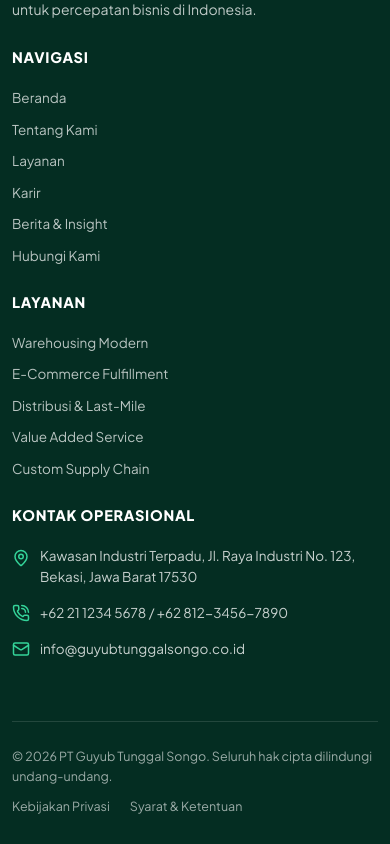
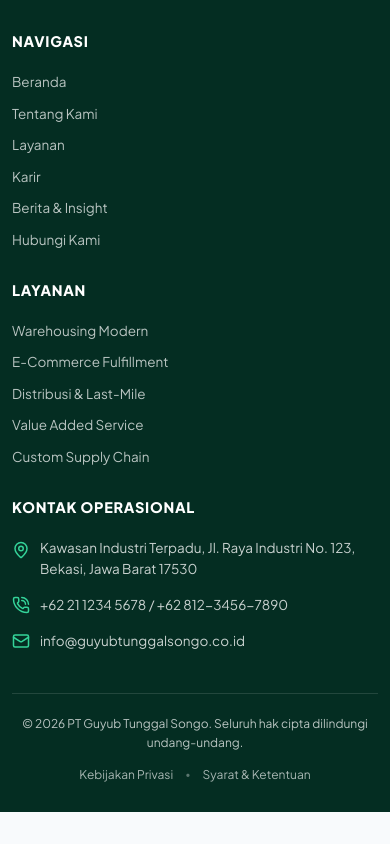
Before and after one commit to dhanielomarthinz-130/pt-guyub-tunggal-songo, a Next.js app: page / in a window 390 px wide. Shown: the part 4859-5703 px from the top of the page. After the commit the page ends 5671 px from the top, so only its background shows below. Built offline with nearby package versions, Linux system fonts and the light colour scheme.

Commit message:
Polish mobile footer layout, typography, and centered legal links

```diff
--- a/app/berita/page.tsx
+++ b/app/berita/page.tsx
@@ -173,8 +173,10 @@
       <footer className="site-footer">
         <div className="container">
           <div className="footer-bottom" style={{ borderTop: "none", paddingTop: 0 }}>
-            <span>© 2026 PT Guyub Tunggal Songo. Tim Publikasi & Riset Supply Chain.</span>
-            <span>Kawasan Industri Bekasi, Jawa Barat</span>
+            <span className="footer-copyright">© 2026 PT Guyub Tunggal Songo. Tim Publikasi & Riset Supply Chain.</span>
+            <div className="footer-legal-links">
+              <span className="footer-legal-link">Kawasan Industri Bekasi, Jawa Barat</span>
+            </div>
           </div>
         </div>
       </footer>
--- a/app/globals.css
+++ b/app/globals.css
@@ -873,9 +873,38 @@
   align-items: center;
   justify-content: space-between;
   gap: 16px;
-  font-size: 12.5px;
-  color: rgba(255, 255, 255, 0.6);
+  font-size: 13px;
+  color: rgba(255, 255, 255, 0.65);
   flex-wrap: wrap;
+}
+
+.footer-copyright {
+  font-size: 13px;
+  line-height: 1.5;
+  color: rgba(255, 255, 255, 0.72);
+}
+
+.footer-legal-links {
+  display: flex;
+  align-items: center;
+  gap: 16px;
+  flex-wrap: wrap;
+}
+
+.footer-legal-link {
+  font-size: 13px;
+  color: rgba(255, 255, 255, 0.65);
+  transition: color 0.2s ease;
+  cursor: pointer;
+}
+
+.footer-legal-link:hover {
+  color: #ffffff;
+}
+
+.footer-legal-divider {
+  color: rgba(255, 255, 255, 0.35);
+  font-size: 10px;
 }
 
 /* =========================================
@@ -1128,15 +1157,38 @@
     gap: 18px;
   }
 
+  .site-footer {
+    padding: 44px 0 28px;
+  }
+
   .footer-top {
     grid-template-columns: 1fr;
-    gap: 24px;
+    gap: 28px;
+    padding-bottom: 28px;
   }
 
   .footer-bottom {
     flex-direction: column;
-    align-items: flex-start;
-    gap: 10px;
+    align-items: center;
+    text-align: center;
+    gap: 12px;
+    padding-top: 20px;
+  }
+
+  .footer-copyright {
+    font-size: 12px;
+    line-height: 1.6;
+    text-align: center;
+    color: rgba(255, 255, 255, 0.72);
+  }
+
+  .footer-legal-links {
+    justify-content: center;
+    gap: 12px;
+  }
+
+  .footer-legal-link {
+    font-size: 12px;
   }
 
   .form-grid {
--- a/app/karir/page.tsx
+++ b/app/karir/page.tsx
@@ -252,8 +252,10 @@
       <footer className="site-footer">
         <div className="container">
           <div className="footer-bottom" style={{ borderTop: "none", paddingTop: 0 }}>
-            <span>© 2026 PT Guyub Tunggal Songo. Tim Rekrutmen & SDM.</span>
-            <span>Kawasan Industri Bekasi, Jawa Barat</span>
+            <span className="footer-copyright">© 2026 PT Guyub Tunggal Songo. Tim Rekrutmen & SDM.</span>
+            <div className="footer-legal-links">
+              <span className="footer-legal-link">Kawasan Industri Bekasi, Jawa Barat</span>
+            </div>
           </div>
         </div>
       </footer>
--- a/app/kontak/page.tsx
+++ b/app/kontak/page.tsx
@@ -188,8 +188,10 @@
       <footer className="site-footer">
         <div className="container">
           <div className="footer-bottom" style={{ borderTop: "none", paddingTop: 0 }}>
-            <span>© 2026 PT Guyub Tunggal Songo. All rights reserved.</span>
-            <span>Kawasan Industri Bekasi, Jawa Barat</span>
+            <span className="footer-copyright">© 2026 PT Guyub Tunggal Songo. All rights reserved.</span>
+            <div className="footer-legal-links">
+              <span className="footer-legal-link">Kawasan Industri Bekasi, Jawa Barat</span>
+            </div>
           </div>
         </div>
       </footer>
--- a/app/page.tsx
+++ b/app/page.tsx
@@ -444,10 +444,13 @@
           </div>
 
           <div className="footer-bottom">
-            <span>© 2026 PT Guyub Tunggal Songo. Seluruh hak cipta dilindungi undang-undang.</span>
-            <div style={{ display: "flex", gap: 20 }}>
-              <span style={{ cursor: "pointer" }}>Kebijakan Privasi</span>
-              <span style={{ cursor: "pointer" }}>Syarat & Ketentuan</span>
+            <span className="footer-copyright">
+              © 2026 PT Guyub Tunggal Songo. Seluruh hak cipta dilindungi undang-undang.
+            </span>
+            <div className="footer-legal-links">
+              <span className="footer-legal-link">Kebijakan Privasi</span>
+              <span className="footer-legal-divider">•</span>
+              <span className="footer-legal-link">Syarat & Ketentuan</span>
             </div>
           </div>
         </div>
```
